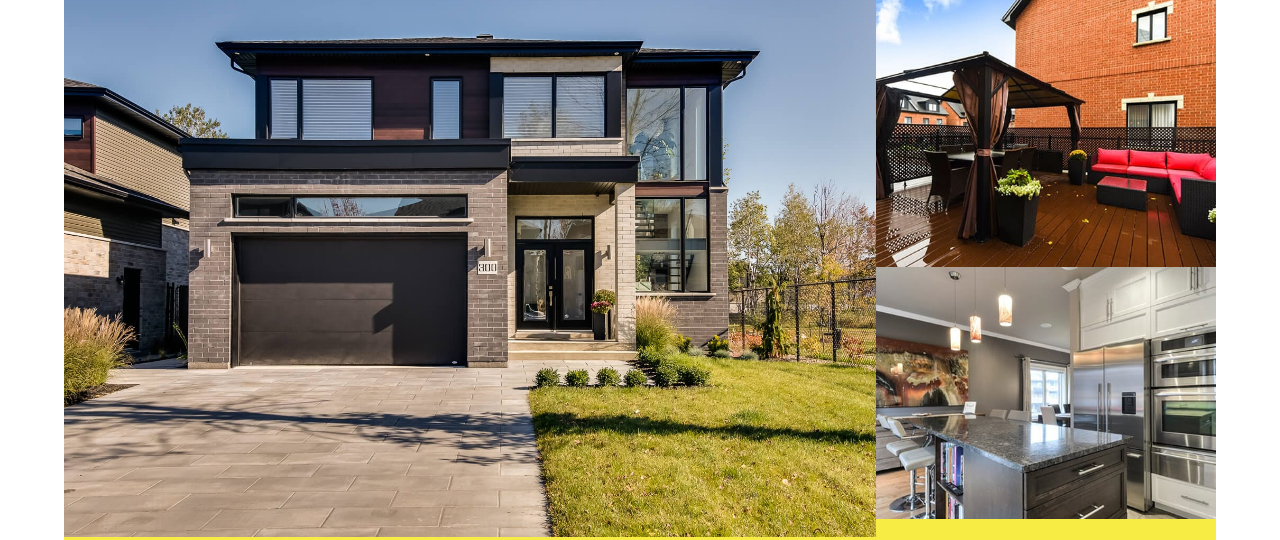
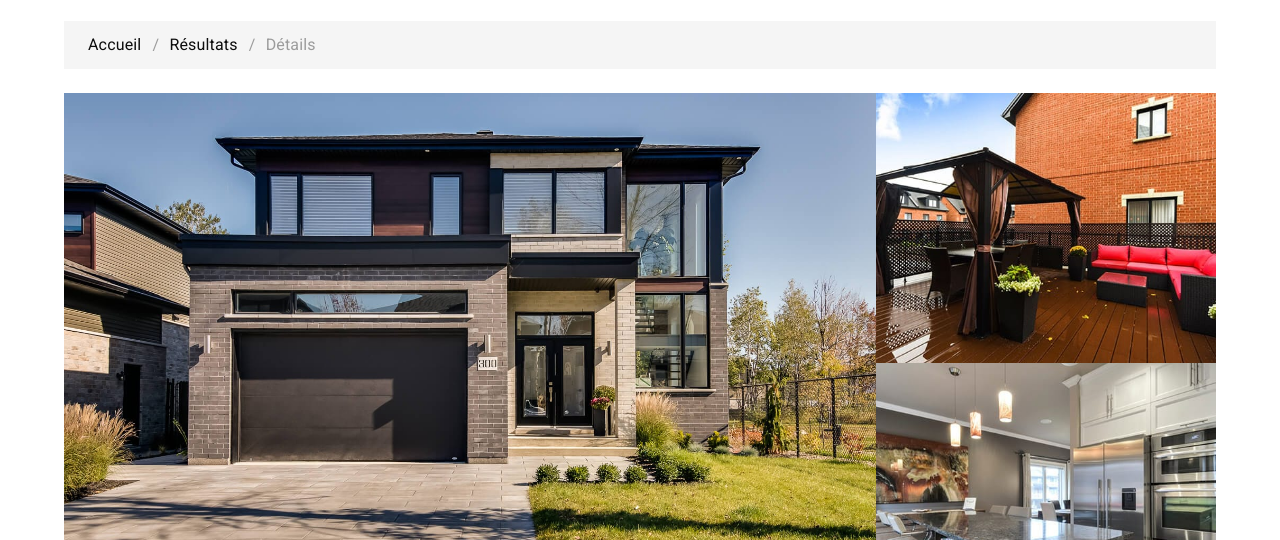
Before and after one commit to artiomsinigur/propdirect, a website with bundled scripts: page property-details.html in a window 1280 px wide. Shown: the part 119-659 px from the top of the page. Built offline with nearby package versions, Linux system fonts and the light colour scheme.

Commit message:
Code component breadcrumb

```diff
--- a/property-details.html
+++ b/property-details.html
@@ -134,6 +134,26 @@
     </header>
 
     <main>
+      <!-- Breadcrumb -->
+      <div class="breadcrumb__details container">
+        <nav
+          class="breadcrumb"
+          aria-label="Breadcrumb"
+        >
+          <ol class="breadcrumb__menu">
+            <li class="breadcrumb__link">
+              <a href="/app/propdirect">Accueil</a>
+            </li>
+            <li class="breadcrumb__link">
+              <a href="/app/propdirect/results.html">Résultats</a>
+            </li>
+            <li class="breadcrumb__link">
+              <a aria-current="page">Détails</a>
+            </li>
+          </ol>
+        </nav>
+      </div>
+
       <!-- Details
       ========================================== -->
       <section class="details">
--- a/src/sass/blocks/property-details.scss
+++ b/src/sass/blocks/property-details.scss
@@ -83,6 +83,13 @@
       }
     }
   }
+}
+
+// Breadcrumb
+.breadcrumb__details {
+  padding: 0 $gap;
+  margin-top: $gap;
+  margin-bottom: $gap;
 }
 
 // Gallery
--- /dev/null
+++ b/src/sass/components/breadcrumb.scss
@@ -0,0 +1,43 @@
+.breadcrumb {
+  padding: rem(12) rem(24);
+  background-color: $color-gray01;
+
+  &__menu {
+    @include no-list-style;
+    line-height: 1;
+  }
+
+  &__link {
+    display: inline-flex;
+
+    a {
+      font-size: rem(16);
+      line-height: 1.5;
+      color: $color-black;
+
+      &:focus,
+      &:hover {
+        color: $color-primary;
+      }
+    }
+
+    & + .breadcrumb__link::before {
+      display: inline-flex;
+      margin: 0 rem(6);
+      font-size: rem(16);
+      line-height: 1.5;
+      color: $color-gray04;
+      content: "/\00a0";
+    }
+  }
+
+  &__link [aria-current="page"] {
+    color: $color-gray04;
+    text-decoration: none;
+
+    &:focus,
+    &:hover {
+      color: $color-gray04;
+    }
+  }
+}
--- a/src/sass/style.scss
+++ b/src/sass/style.scss
@@ -23,3 +23,4 @@
 @import "components/card-sm";
 @import "components/dropdown";
 @import "components/accordion";
+@import "components/breadcrumb";
```
Also changed, not shown: src/css/style.css.
